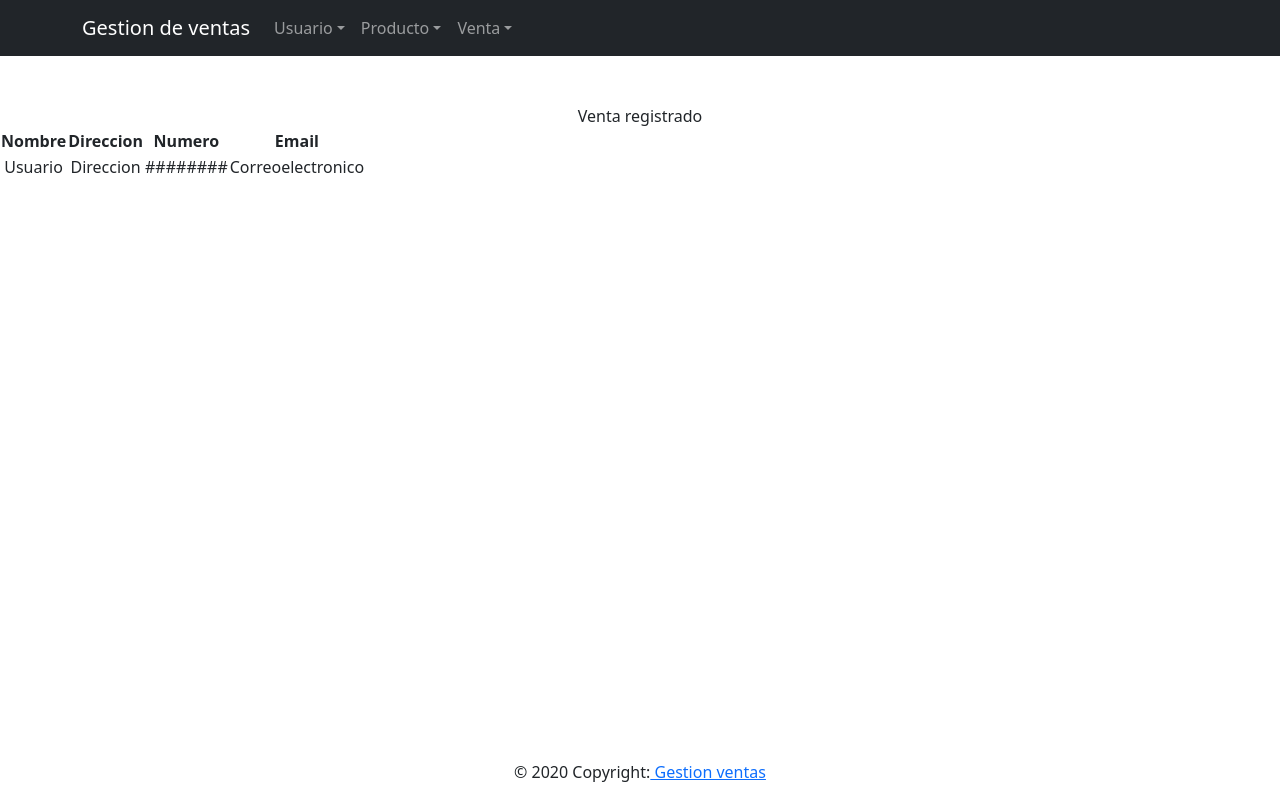
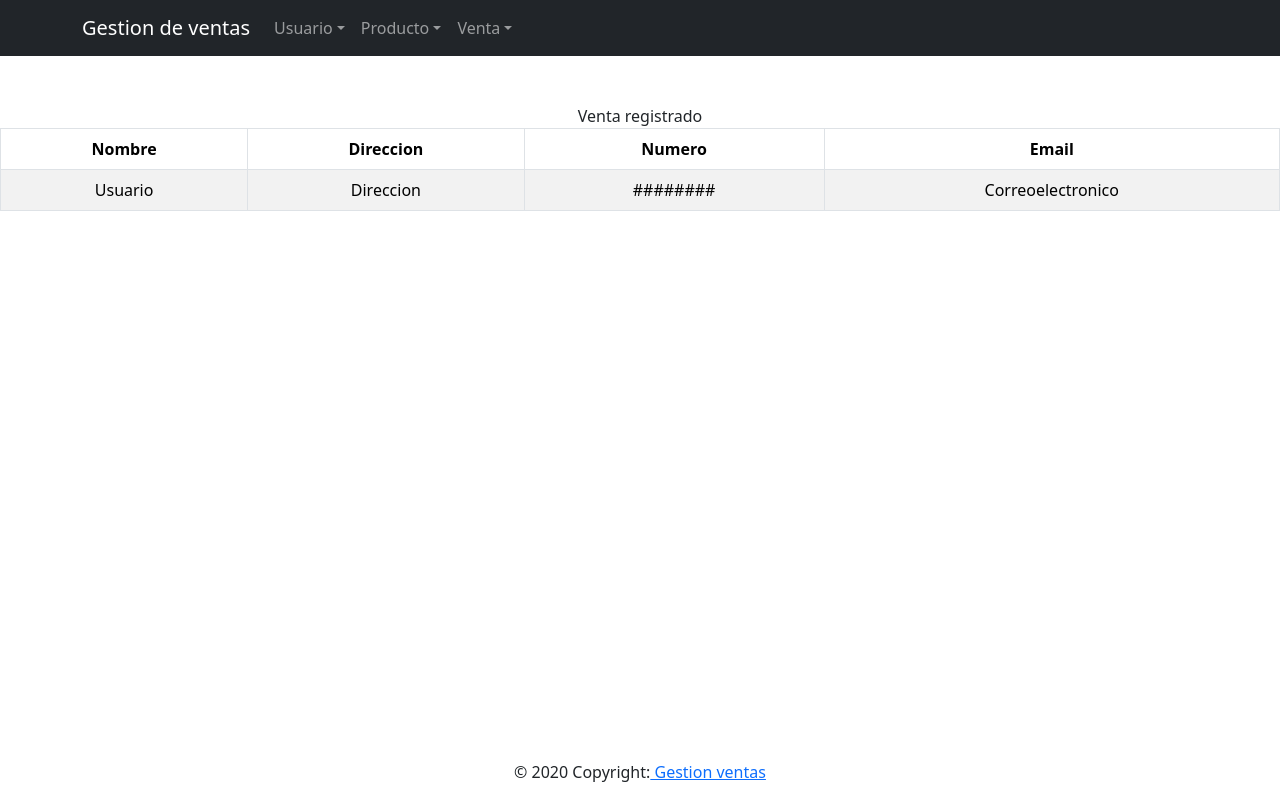
Before and after one commit to SandraCaballeroV/maintools-project, a React (Create React App) app in the folder gestion-ventas/: page /RegistrarVenta in a window 1280 px wide. Built offline with nearby package versions, Linux system fonts and the light colour scheme.

Commit message:
Cambiar estilo de tabla con React-Bootstrap

```diff
--- a/gestion-ventas/src/Components/ventas/RegistrarVenta.jsx
+++ b/gestion-ventas/src/Components/ventas/RegistrarVenta.jsx
@@ -1,12 +1,12 @@
 import Cabecera from "../cabecera/Cabecera"
-
+import { Table } from "react-bootstrap"
 const RegistrarVenta = () =>{
     return(
         <div>
             <Cabecera />
              Venta registrado
              <div>
-      <table>
+      <Table striped bordered hover>
         <thead>
           <tr>
             <th>Nombre</th>
@@ -23,7 +23,7 @@ const RegistrarVenta = () =>{
             <td>Correoelectronico</td>
           </tr>
        </tbody>
-      </table>
+      </Table>
     </div>
         </div>
 
```
